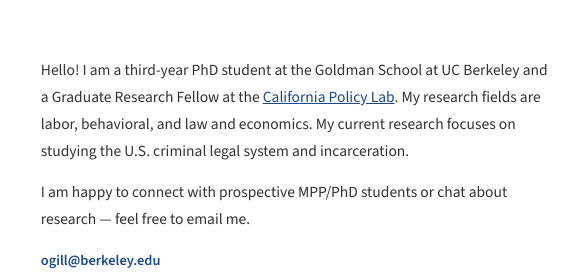
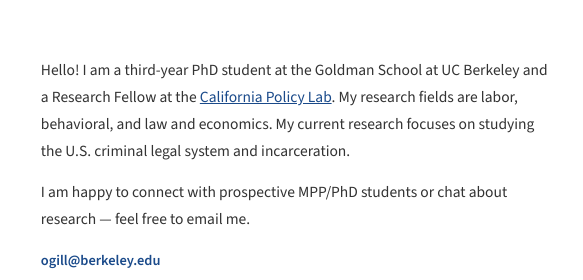
Before and after one commit to omair-gill/omair-gill.github.io, a plain HTML site: page index.html in a window 1280 px wide. Shown: the top 280 px of the page, 456-1039 px from the left. Drawn offline with nearby package versions, Linux system fonts and the light colour scheme.

Commit message:
Update index.html

```diff
--- a/index.html
+++ b/index.html
@@ -52,7 +52,7 @@
     </div>
     <div class="hero-text">
       <p>
-        Hello! I am a third-year PhD student at the Goldman School at UC Berkeley and a Graduate Research Fellow at the
+        Hello! I am a third-year PhD student at the Goldman School at UC Berkeley and a Research Fellow at the
         <a href="https://capolicylab.org/" style="color:var(--link)">California Policy Lab</a>.
         My research fields are labor, behavioral, and law and economics.
         My current research focuses on studying the U.S. criminal legal system and incarceration.
```
